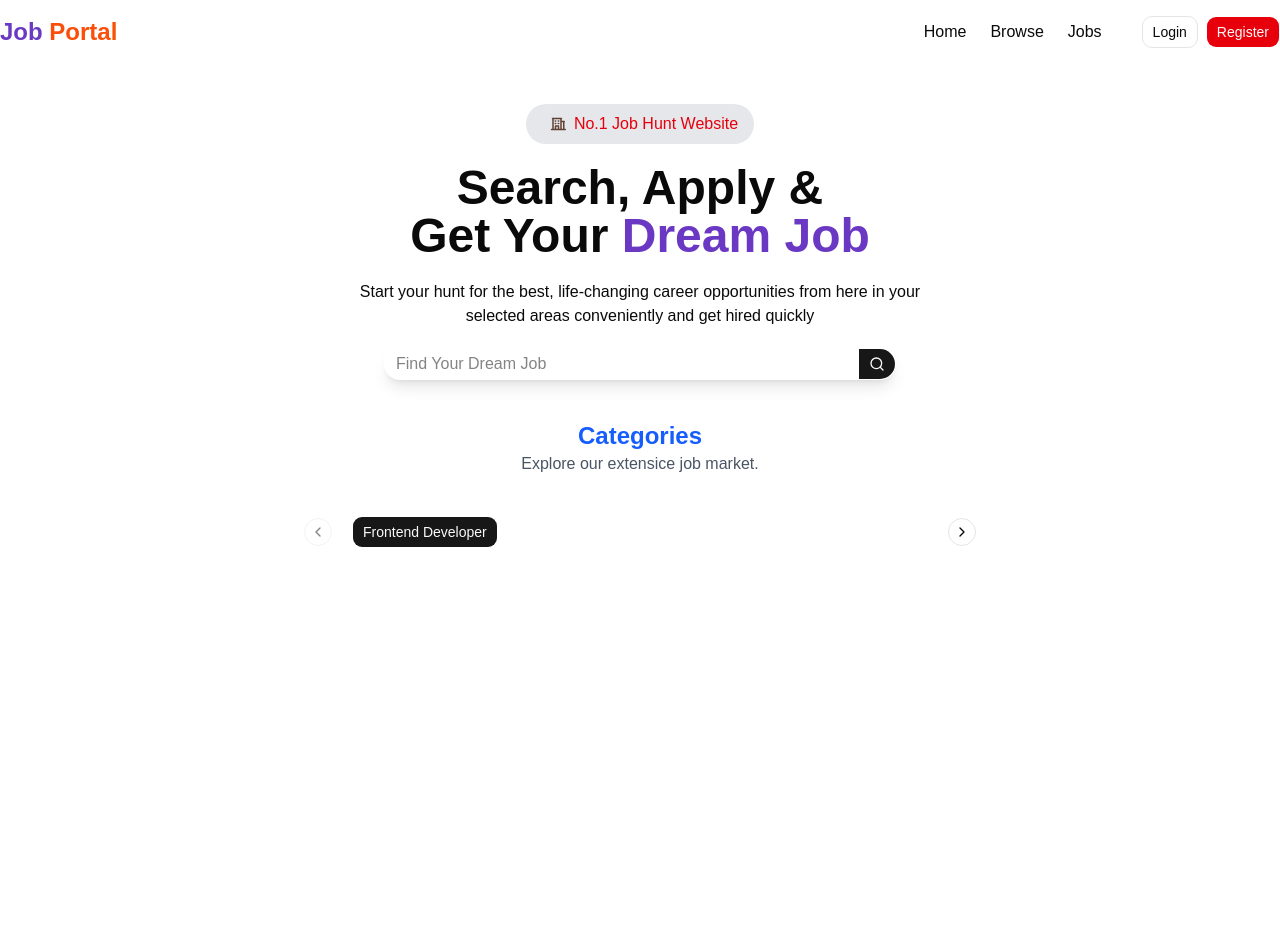
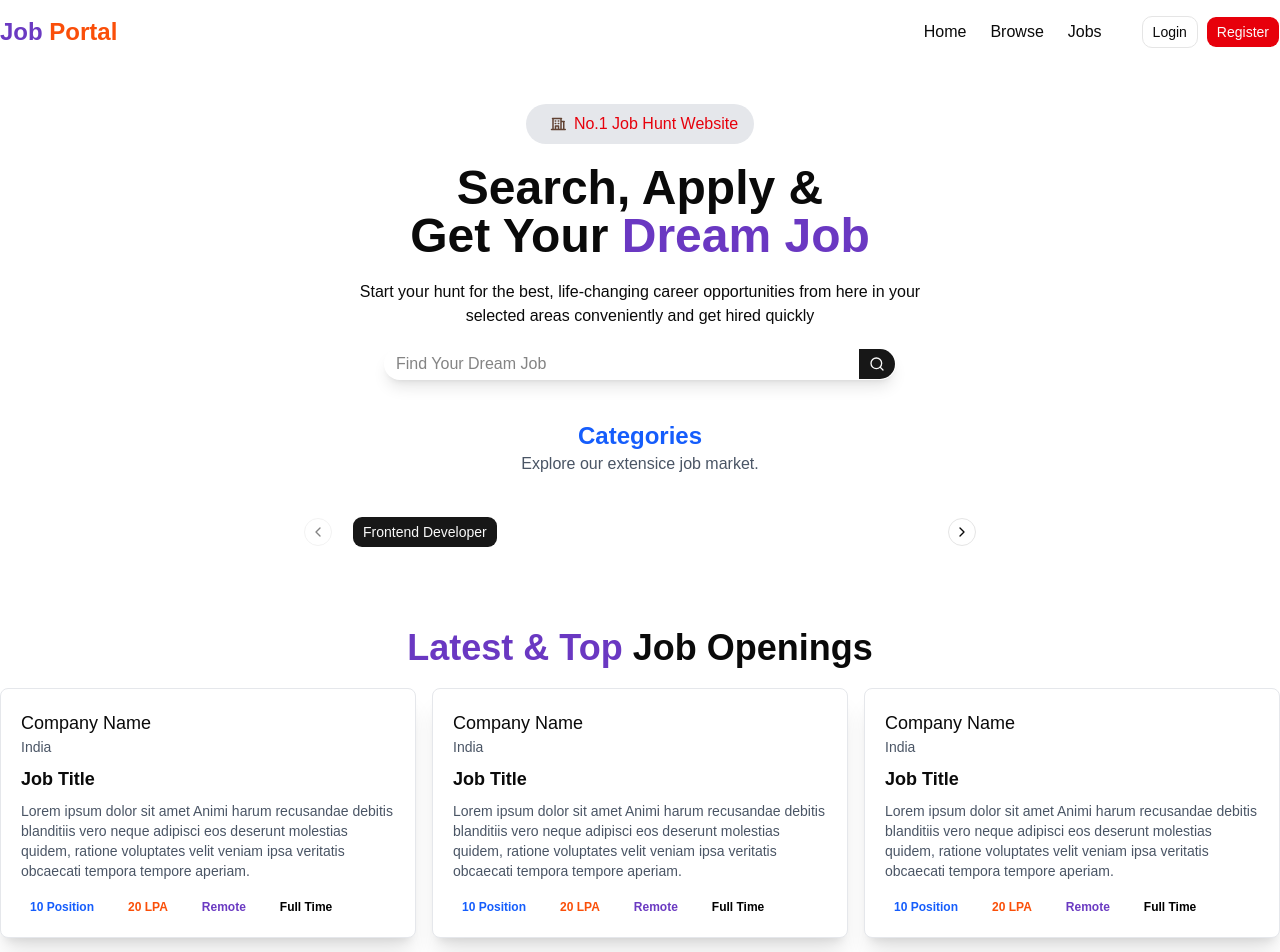
Before and after one commit to lokesh-ps/jobportal, a React app in the folder Frontend/: page / in a window 1280 px wide. Shown: the top 952 px of the page. Before the commit the page ends 800 px from the top, so only its background shows below. Built offline with nearby package versions, Linux system fonts and the light colour scheme; the HTML template or start-up script is replaced by a standard one.

Commit message:
feat: add LatestJobs and JobCards components, integrate into Home component, and create Badge component for UI elements

```diff
--- a/Frontend/src/components/components_lite/Home.jsx
+++ b/Frontend/src/components/components_lite/Home.jsx
@@ -1,5 +1,6 @@
 import Categories from "./Categories";
 import Header from "./Header";
+import LatestJobs from "./LatestJobs";
 import Navbar from "./Navbar";
 
 const Home = () => {
@@ -8,8 +9,8 @@ const Home = () => {
       <Navbar></Navbar>
       <Header />
       <Categories />
-      {/* <LatestJobs/>
-      <Footer/> */}
+      <LatestJobs />
+      {/* <Footer/> */}
     </div>
   );
 };
--- /dev/null
+++ b/Frontend/src/components/components_lite/JobCards.jsx
@@ -0,0 +1,37 @@
+import React from "react";
+import { Badge } from "../ui/badge";
+
+const JobCards = () => {
+  return (
+    <div className="p-5 rounded-md shadow-xl bg-white border border-gray-200 cursor-pointer hover:shadow-2xl hover:shadow-blue-200 hover:p-3 ">
+      <div>
+        <h1 className="text-lg font-medium">Company Name</h1>
+        <p className="text-sm text-gray-600">India</p>
+      </div>
+      <div>
+        <h2 className="font-bold text-lg my-2">Job Title</h2>
+        <p className="text-sm text-gray-600">
+          Lorem ipsum dolor sit amet Animi harum recusandae debitis blanditiis
+          vero neque adipisci eos deserunt molestias quidem, ratione voluptates
+          velit veniam ipsa veritatis obcaecati tempora tempore aperiam.
+        </p>
+      </div>
+      <div className="flex gap-2 items-center mt-4">
+        <Badge className={"text-blue-600 font-bold mr-2"} variant={"ghost"}>
+          10 Position
+        </Badge>
+        <Badge className={"text-[#FA4F09] font-bold mr-2"} variant={"ghost"}>
+          20 LPA
+        </Badge>
+        <Badge className={"text-[#6B3AC2] font-bold mr-2"} variant={"ghost"}>
+          Remote
+        </Badge>
+        <Badge className={"text-black font-bold"} variant={"ghost"}>
+          Full Time
+        </Badge>
+      </div>
+    </div>
+  );
+};
+
+export default JobCards;
--- /dev/null
+++ b/Frontend/src/components/components_lite/LatestJobs.jsx
@@ -0,0 +1,21 @@
+import React from "react";
+import JobCards from "./JobCards";
+const randomjobs = [1, 2, 3, 4, 5, 6, 7, 8, 9];
+const LatestJobs = () => {
+  return (
+    <div className="max-w-7xl mx-auto my-20">
+      <h2 className="text-4xl font-bold text-center">
+        <span className="text-[#6A38C2]">Latest & Top</span> Job Openings
+      </h2>
+      {/* job cards */}
+
+      <div className="grid grid-cols-3 gap-4 my-5">
+        {randomjobs.slice(0, 6).map((job, index) => {
+          return <JobCards />;
+        })}
+      </div>
+    </div>
+  );
+};
+
+export default LatestJobs;
--- /dev/null
+++ b/Frontend/src/components/ui/badge.jsx
@@ -0,0 +1,49 @@
+import { mergeProps } from "@base-ui/react/merge-props"
+import { useRender } from "@base-ui/react/use-render"
+import { cva } from "class-variance-authority";
+
+import { cn } from "@/lib/utils"
+
+const badgeVariants = cva(
+  "group/badge inline-flex h-5 w-fit shrink-0 items-center justify-center gap-1 overflow-hidden rounded-4xl border border-transparent px-2 py-0.5 text-xs font-medium whitespace-nowrap transition-all focus-visible:border-ring focus-visible:ring-[3px] focus-visible:ring-ring/50 has-data-[icon=inline-end]:pr-1.5 has-data-[icon=inline-start]:pl-1.5 aria-invalid:border-destructive aria-invalid:ring-destructive/20 dark:aria-invalid:ring-destructive/40 [&>svg]:pointer-events-none [&>svg]:size-3!",
+  {
+    variants: {
+      variant: {
+        default: "bg-primary text-primary-foreground [a]:hover:bg-primary/80",
+        secondary:
+          "bg-secondary text-secondary-foreground [a]:hover:bg-secondary/80",
+        destructive:
+          "bg-destructive/10 text-destructive focus-visible:ring-destructive/20 dark:bg-destructive/20 dark:focus-visible:ring-destructive/40 [a]:hover:bg-destructive/20",
+        outline:
+          "border-border text-foreground [a]:hover:bg-muted [a]:hover:text-muted-foreground",
+        ghost:
+          "hover:bg-muted hover:text-muted-foreground dark:hover:bg-muted/50",
+        link: "text-primary underline-offset-4 hover:underline",
+      },
+    },
+    defaultVariants: {
+      variant: "default",
+    },
+  }
+)
+
+function Badge({
+  className,
+  variant = "default",
+  render,
+  ...props
+}) {
+  return useRender({
+    defaultTagName: "span",
+    props: mergeProps({
+      className: cn(badgeVariants({ variant }), className),
+    }, props),
+    render,
+    state: {
+      slot: "badge",
+      variant,
+    },
+  });
+}
+
+export { Badge, badgeVariants }
```
